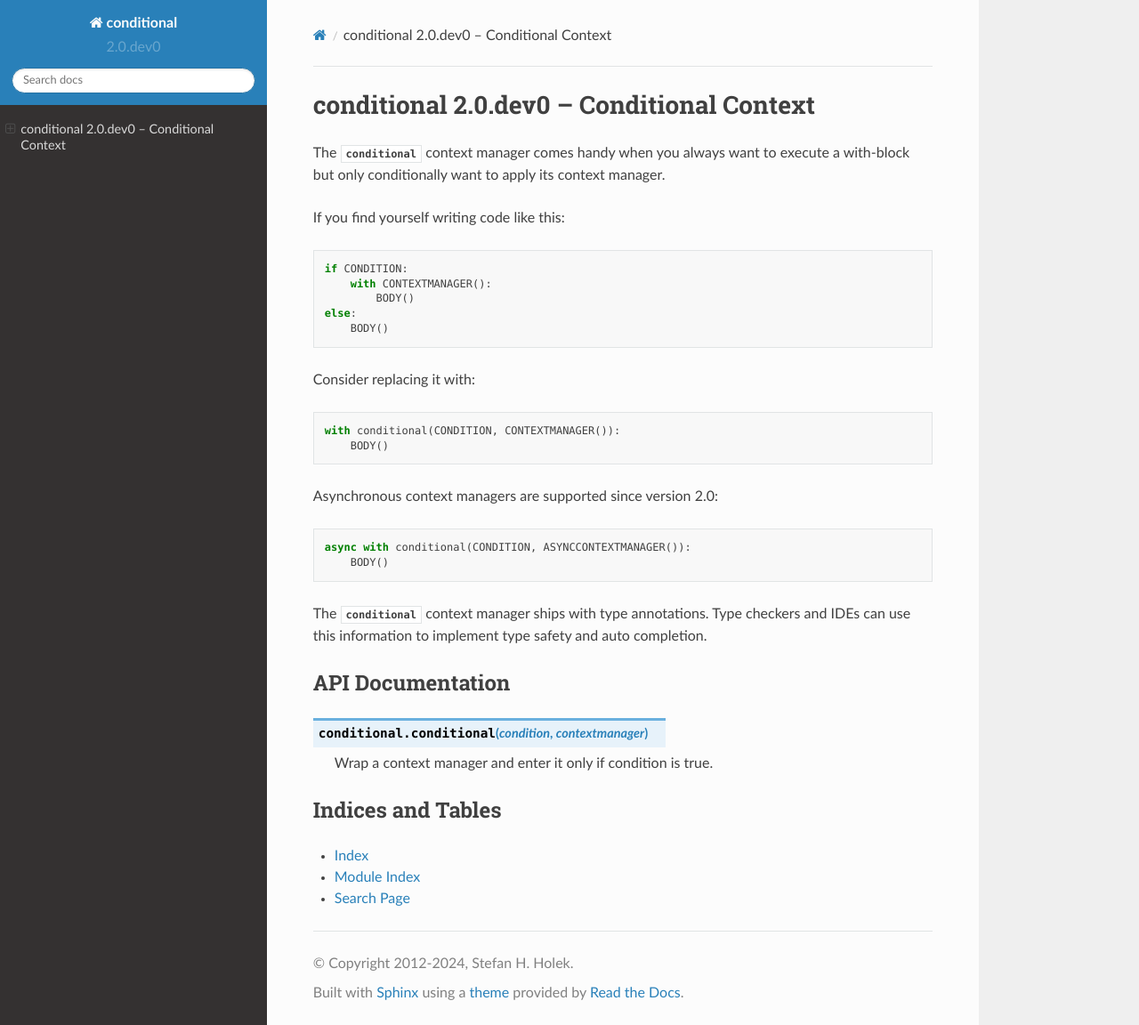
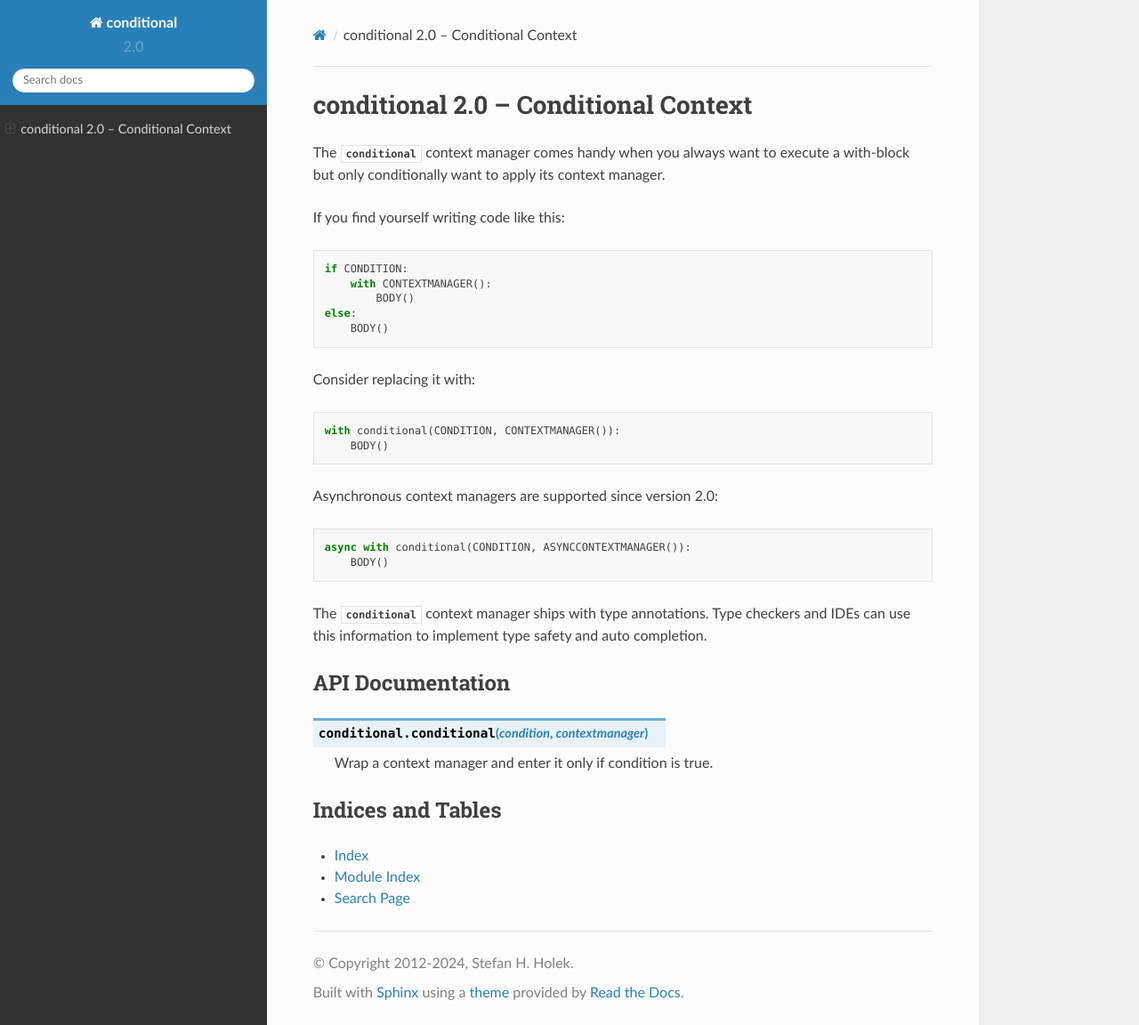
Before and after one commit to stefanholek/conditional, a Sphinx documentation site: the page built from docs/index.rst, in a window 1280 px wide and 1152 px high. Shown: the whole window at 89% size. Built offline with Sphinx 7.4.7 and the Read the Docs theme 2.0.0, drawn with Linux system fonts in a browser that asks for light colours.

Commit message:
Prepare conditional 2.0.

```diff
--- a/CHANGES.rst
+++ b/CHANGES.rst
@@ -1,7 +1,7 @@
 Changelog
 =========
 
-2.0 - Unreleased
+2.0 - 2024-05-14
 ----------------
 
 - Support asynchronous context managers. Thanks to Dawid Wolski.
--- a/docs/conf.py
+++ b/docs/conf.py
@@ -48,9 +48,9 @@
 # built documents.
 #
 # The full version, including alpha/beta/rc tags.
-release = '2.0.dev0'
+release = '2.0'
 # The short X.Y version.
-version = '2.0.dev0'
+version = '2.0'
 
 # The language for content autogenerated by Sphinx. Refer to documentation
 # for a list of supported languages.
```
